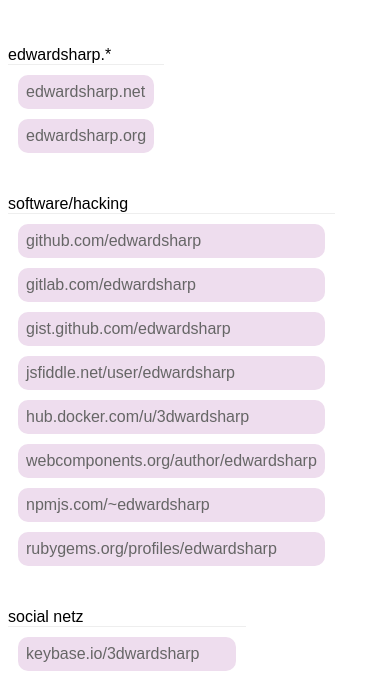
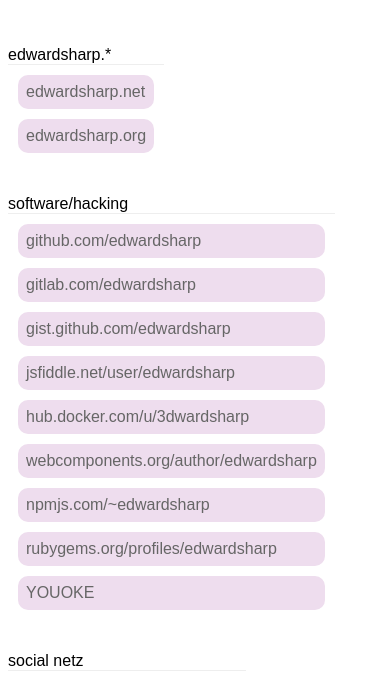
Before and after one commit to edwardsharp/edwardsharp.com, a plain HTML site: page index.html in a window 390 px wide. Shown: the part 136-814 px from the top of the page. Drawn offline with Linux system fonts and the light colour scheme.

Commit message:
YOUOKE :microphone:

```diff
--- a/index.html
+++ b/index.html
@@ -64,6 +64,7 @@
       <dd><a target="_blank" href="https://www.webcomponents.org/author/edwardsharp">webcomponents.org/author/edwardsharp</a></dd>
       <dd><a target="_blank" href="https://www.npmjs.com/~edwardsharp">npmjs.com/~edwardsharp</a></dd>
       <dd><a target="_blank" href="https://rubygems.org/profiles/edwardsharp">rubygems.org/profiles/edwardsharp</a></dd>
+      <dd><a target="_blank" href="https://edwardsharp.github.io/youoke/">YOUOKE</a></dd>
     </dl>
     <dl>
       <dt>social netz</dt>
```
